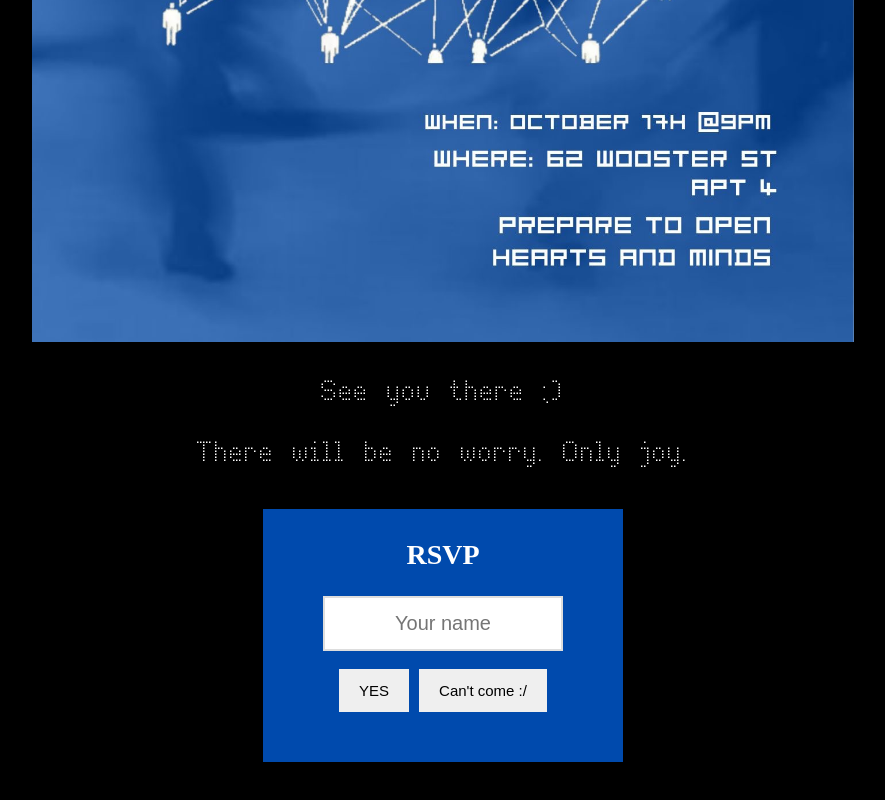
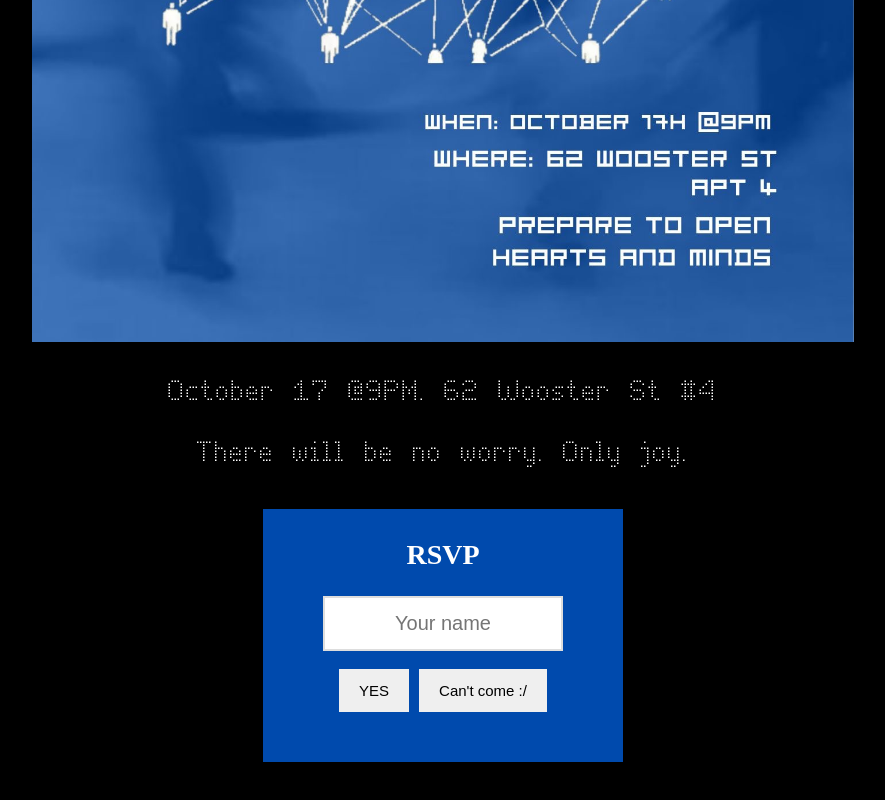
Before and after one commit to bigt00fgrin/birthday-semi-eastlyn, a website: page index.html in a window 1280 px wide. Shown: the part 892-1692 px from the top of the page, without its empty margins (197-1082 px from the left). Drawn offline with Linux system fonts and the light colour scheme; a web font is replaced by a local one.

Commit message:
update <p>

```diff
--- a/index.html
+++ b/index.html
@@ -14,7 +14,7 @@
     <img src="img.png" width="65%">
 
     <div class="details">
-        <p>See you there ;)</p>
+        <p>October 17 @9PM. 62 Wooster St #4</p>
         <p>There will be no worry. Only joy.</p>
     </div>
 
```
